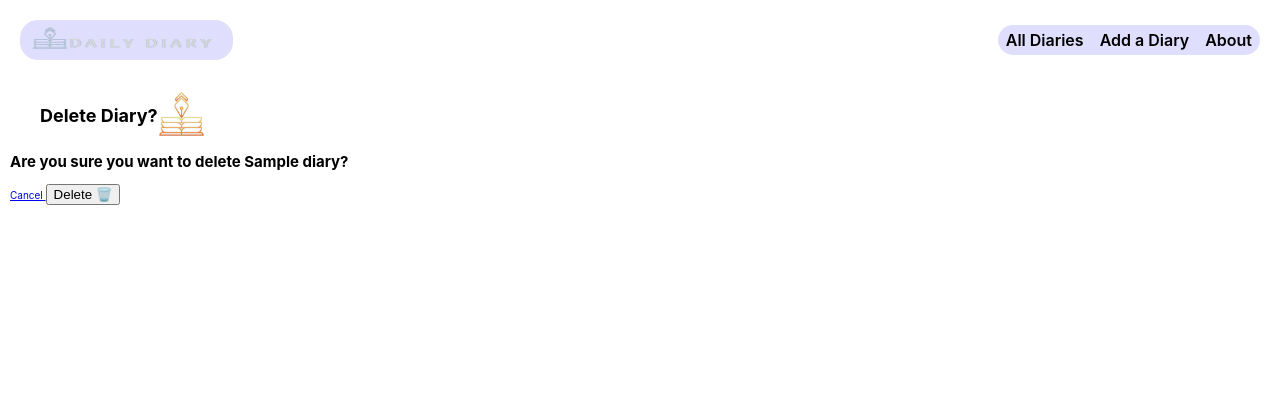
After one commit to Kiibra/daily-diary, a Django app: page /diaries/1/delete/ in a window 1280 px wide. The commit adds this page. Shown: the top 420 px of the page. Run offline with Django 4.2, Linux system fonts and the light colour scheme; tables that the repository leaves empty hold one stand-in row (values such as "Sample post").

Commit message:
custoomize form template & add comfirm_delete.html template

```diff
--- a/main_app/static/css/base.css
+++ b/main_app/static/css/base.css
@@ -82,6 +82,9 @@ nav li {
   margin: 30px 30px 0 30px;
 }
 
+.page-header img {
+  height: 50px;
+}
 @media only screen and (min-width: 758px) {
   header {
     position: sticky;
--- /dev/null
+++ b/main_app/templates/main_app/diary_confirm_delete.html
@@ -0,0 +1,23 @@
+{% extends 'base.html' %}
+{% load static %}
+
+{% block content %}
+
+<div class="page-header">
+  <h1>Delete Diary?</h1>
+  <img src="{% static 'images/header-colored.png' %}" alt="DD logo"/>
+</div>
+<h2>Are you sure you want to delete {{diary.title}}?</h2>
+
+<form action="" method="post" class="form">
+  {% csrf_token %}
+  <a
+    href="{% url 'diary-detail' diary.id %}"
+    class="btn secondary"
+  >
+    Cancel
+  </a>
+  <button type="submit" class="delete-btn">Delete 🗑️</button>
+</form>
+
+{% endblock %}
--- a/main_app/templates/main_app/diary_form.html
+++ b/main_app/templates/main_app/diary_form.html
@@ -8,7 +8,11 @@
 {% block content %}
 
 <div class="page-header">
-  <h1>Add a Diary</h1>
+  {% if diary %}
+    <h1>Edit {{ diary.title }}</h1>
+  {% else %}
+    <h1>Add a Diary</h1>
+  {% endif %}
   <img src="{% static 'images/header-colored.png' %}" alt="A DD logo"/>
 </div>
 {% comment %}
```
